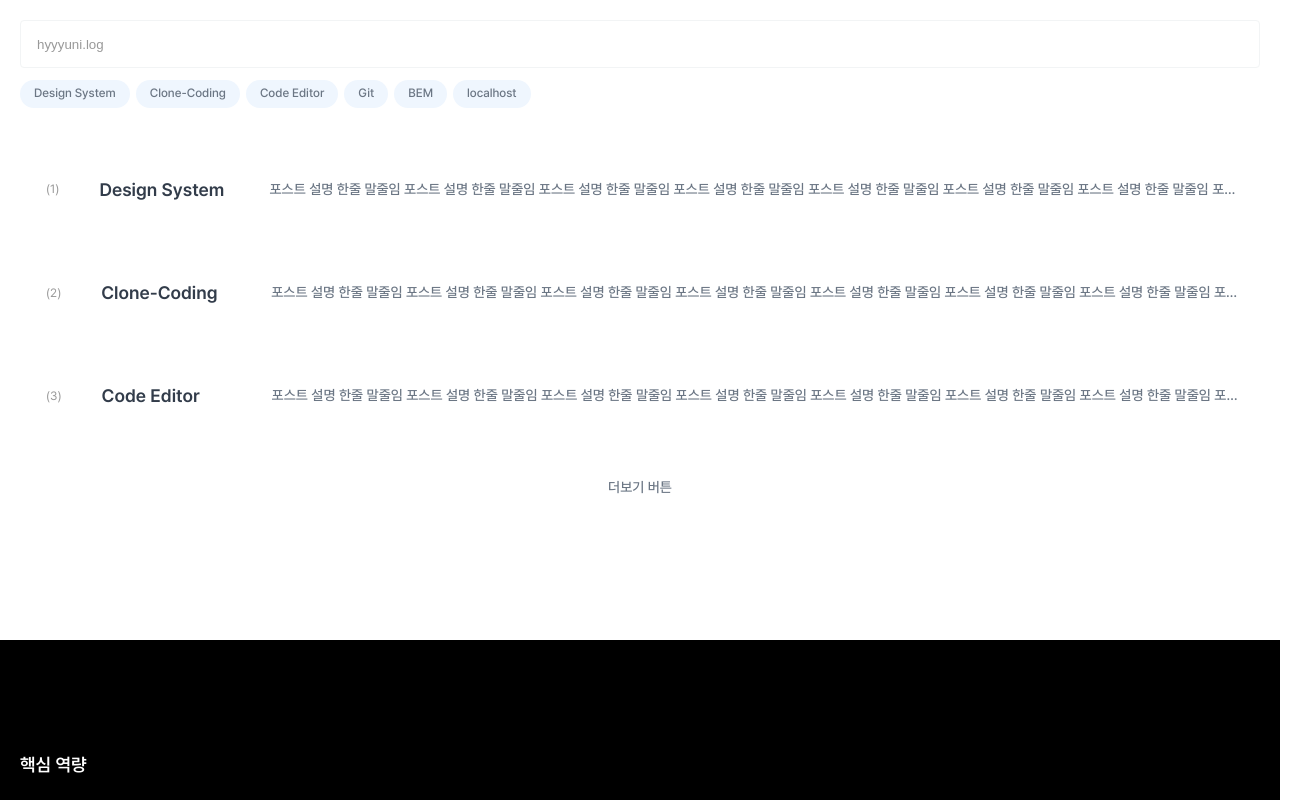
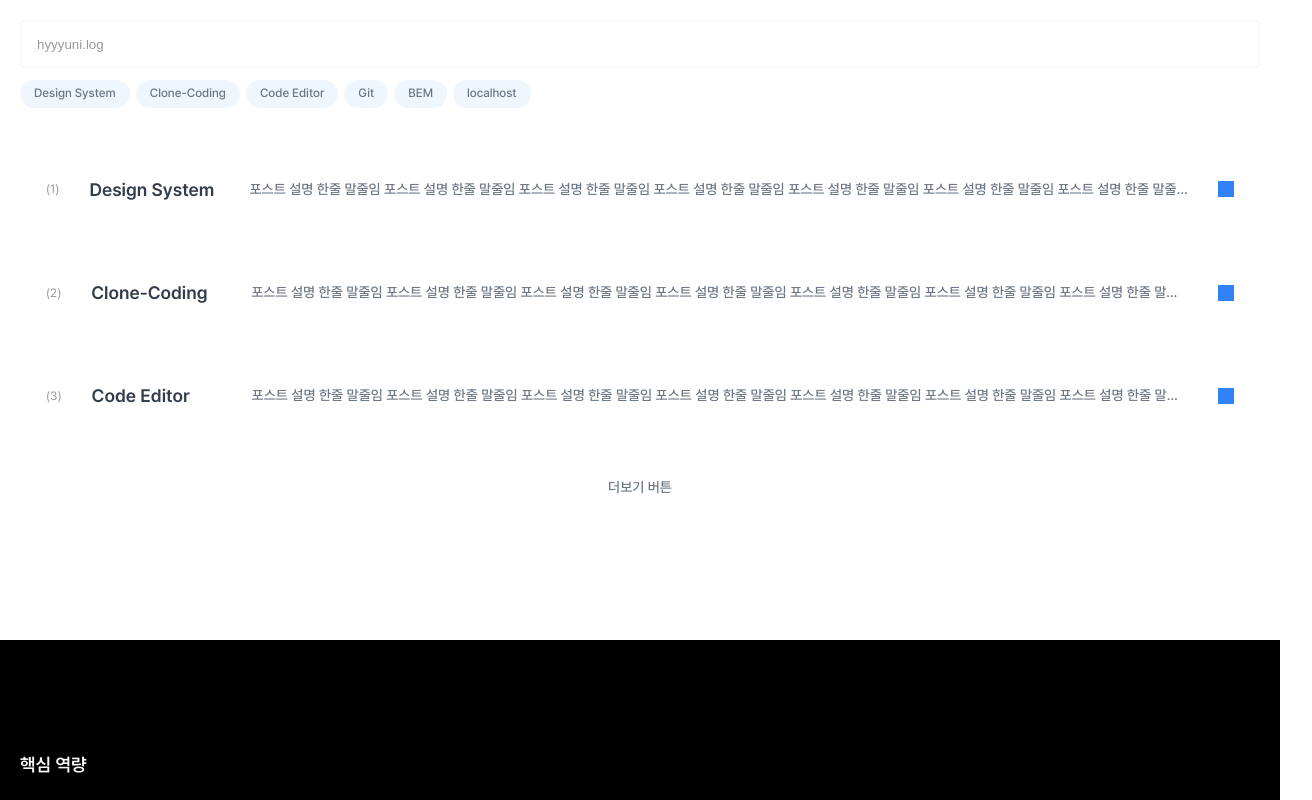
Before and after one commit to johyuni/johyuni.github.io, a React (Create React App) app: page / in a window 1280 px wide. Shown: the part 2560-3360 px from the top of the page, 1312 px wide, since content can reach past the window. Built offline with nearby package versions, Linux system fonts and the light colour scheme.

Commit message:
수정 : 노트 영역 가로스크롤 보완

```diff
--- a/src/assets/styles/pages/_notes.scss
+++ b/src/assets/styles/pages/_notes.scss
@@ -43,13 +43,18 @@
         &:hover {
           background-color: $color_bgray4;
         }
+        .ico {
+          flex-shrink: 0;
+          width: 1.6rem;
+          height: 1.6rem;
+          background-color: $color_primary;
+        }
       }
     }
 
     .txt {
       @include flex;
-      gap: 4rem;
-      width: 100%;
+      gap: 3rem;
       padding: 4rem 2.6rem;
       &__body4 {
         flex-shrink: 0;
```
